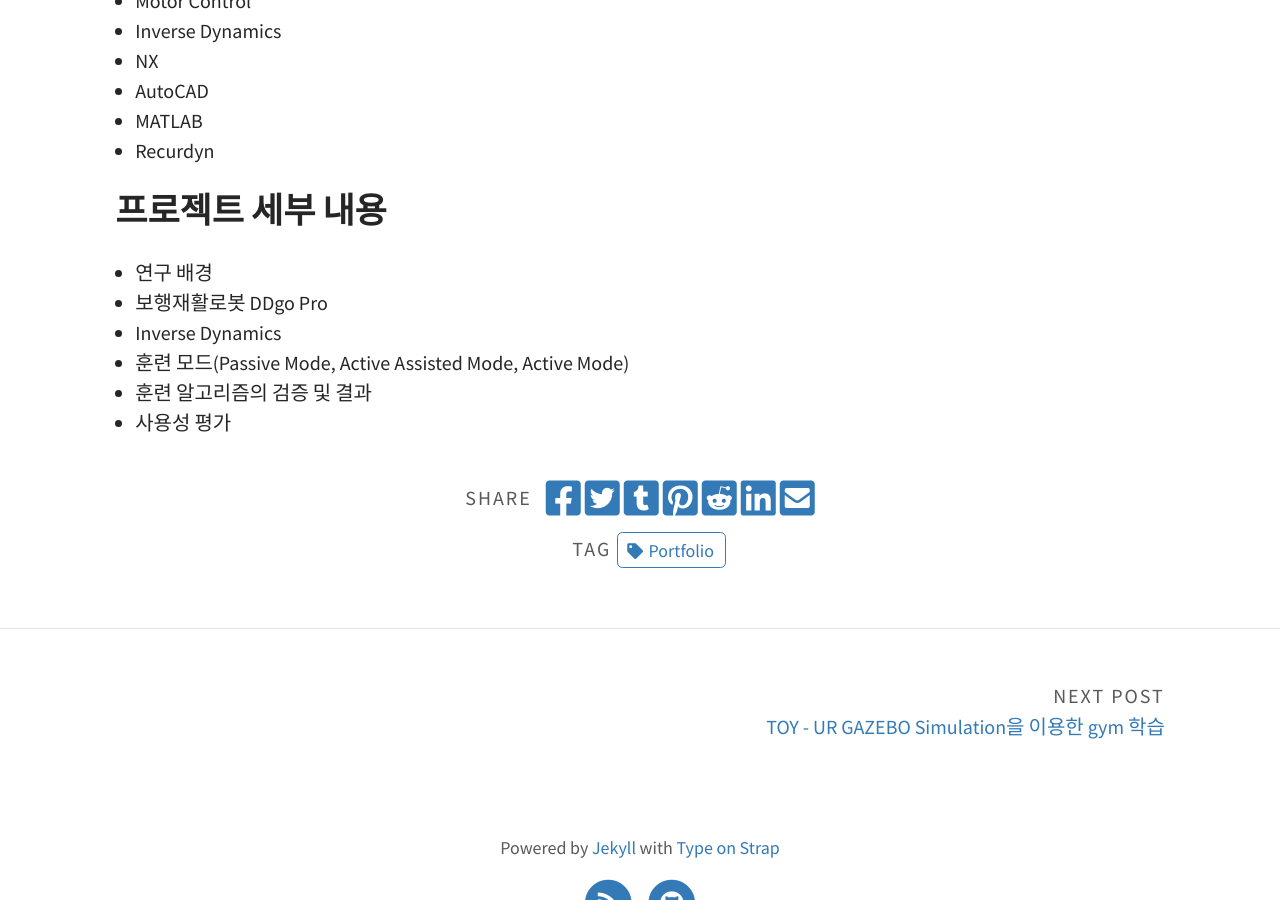
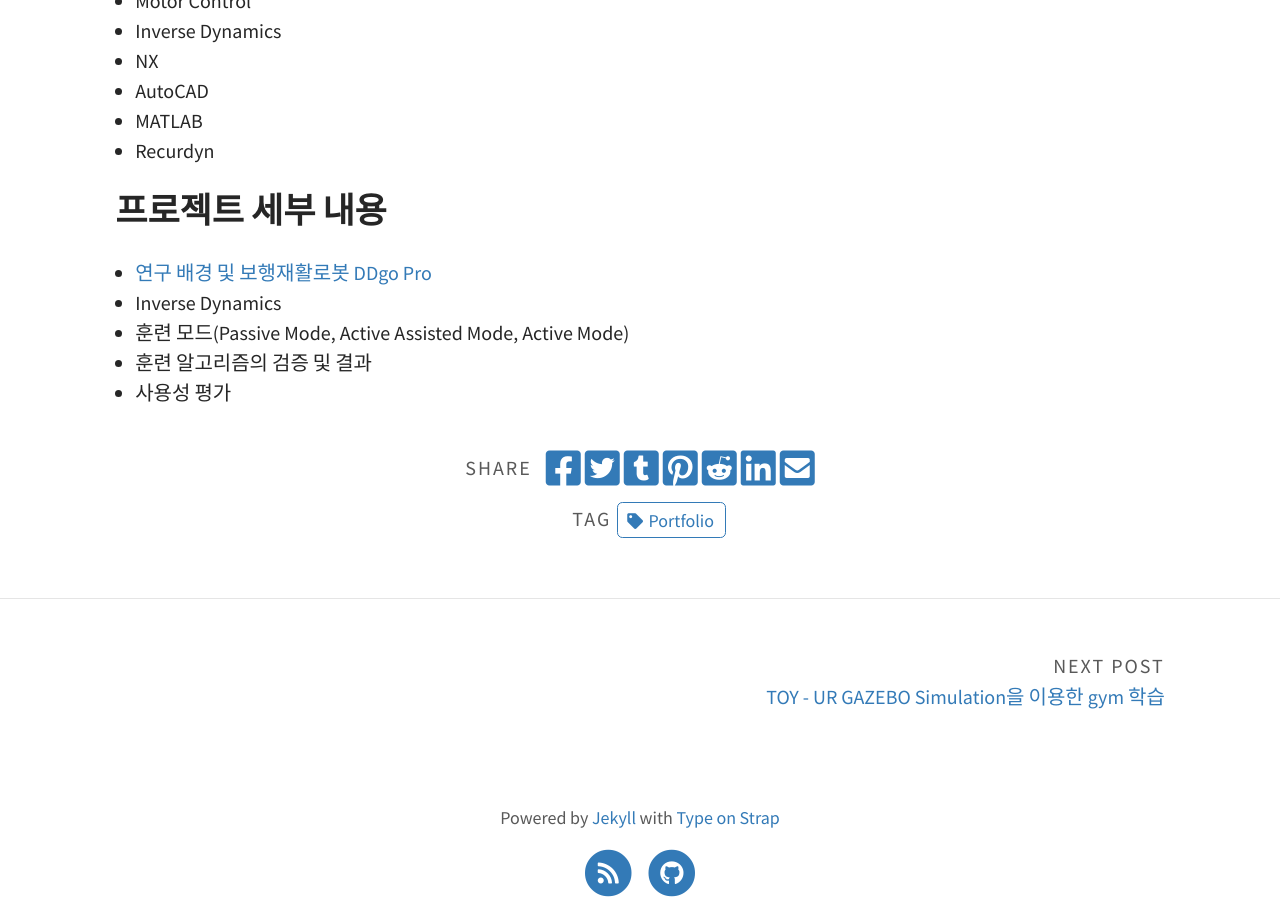
Before and after one commit to rootbKim/rootbKim.github.io, a Jekyll site: the page built from _portfolio/2023-06-08-gait-rehabilitation-robot.md, in a window 1280 px wide and 900 px high, scrolled down 1086 px. Built offline with Jekyll 4.4.1, drawn with Linux system fonts in a browser that asks for light colours; nearby versions of some CDN libraries; some web fonts are replaced; library files that are not in the unit come from our copies; comment, search, counter and statistics services are not loaded.

Commit message:
[PORTFOLIO] gait link 추가

```diff
--- a/_portfolio/2023-06-08-gait-rehabilitation-robot.md
+++ b/_portfolio/2023-06-08-gait-rehabilitation-robot.md
@@ -34,8 +34,7 @@ tags: [Portfolio]
 
 ## 프로젝트 세부 내용
 
-- 연구 배경
-- 보행재활로봇 DDgo Pro
+- [연구 배경 및 보행재활로봇 DDgo Pro](/2023/06/17/gait-background.html)
 - Inverse Dynamics
 - 훈련 모드(Passive Mode, Active Assisted Mode, Active Mode)
 - 훈련 알고리즘의 검증 및 결과
```
